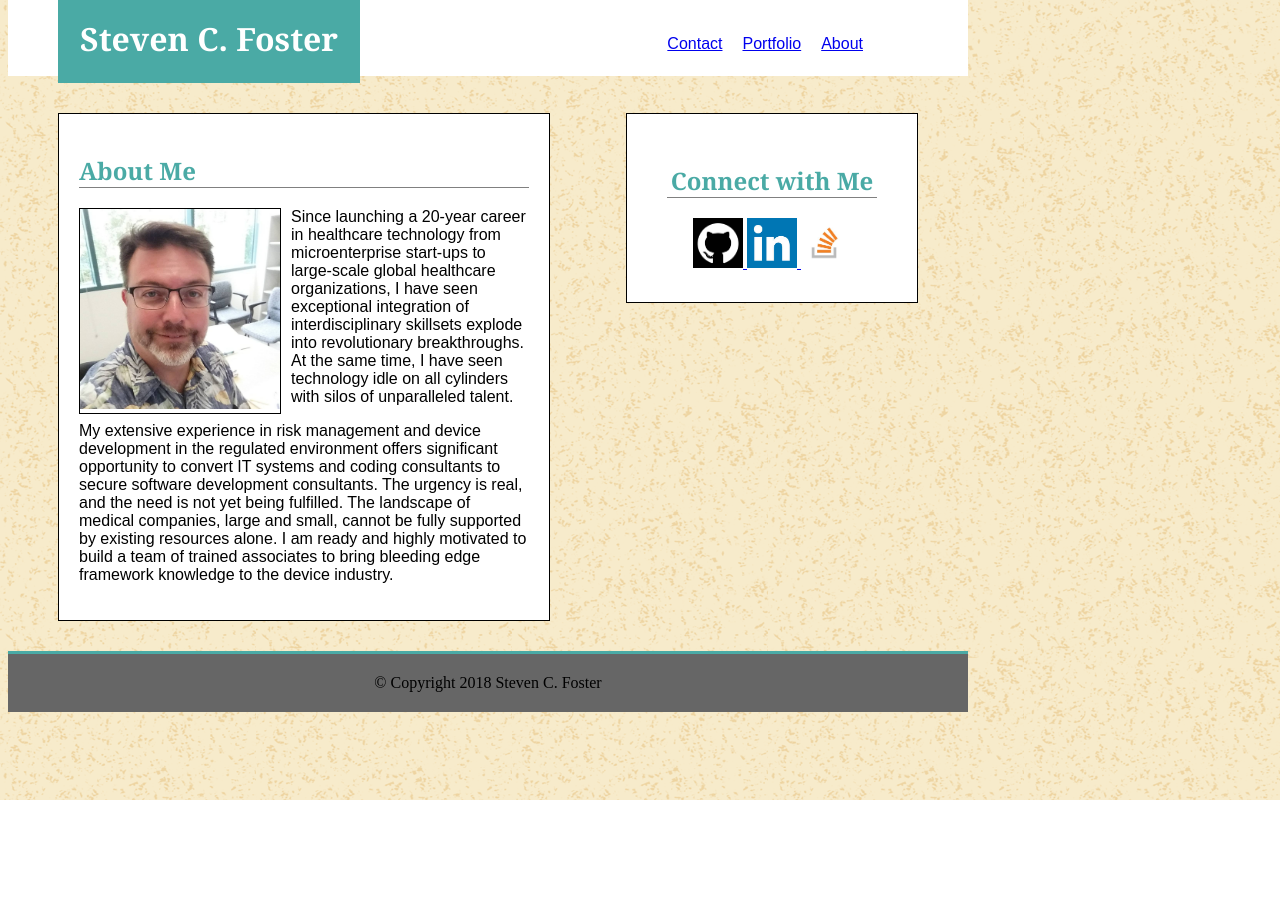
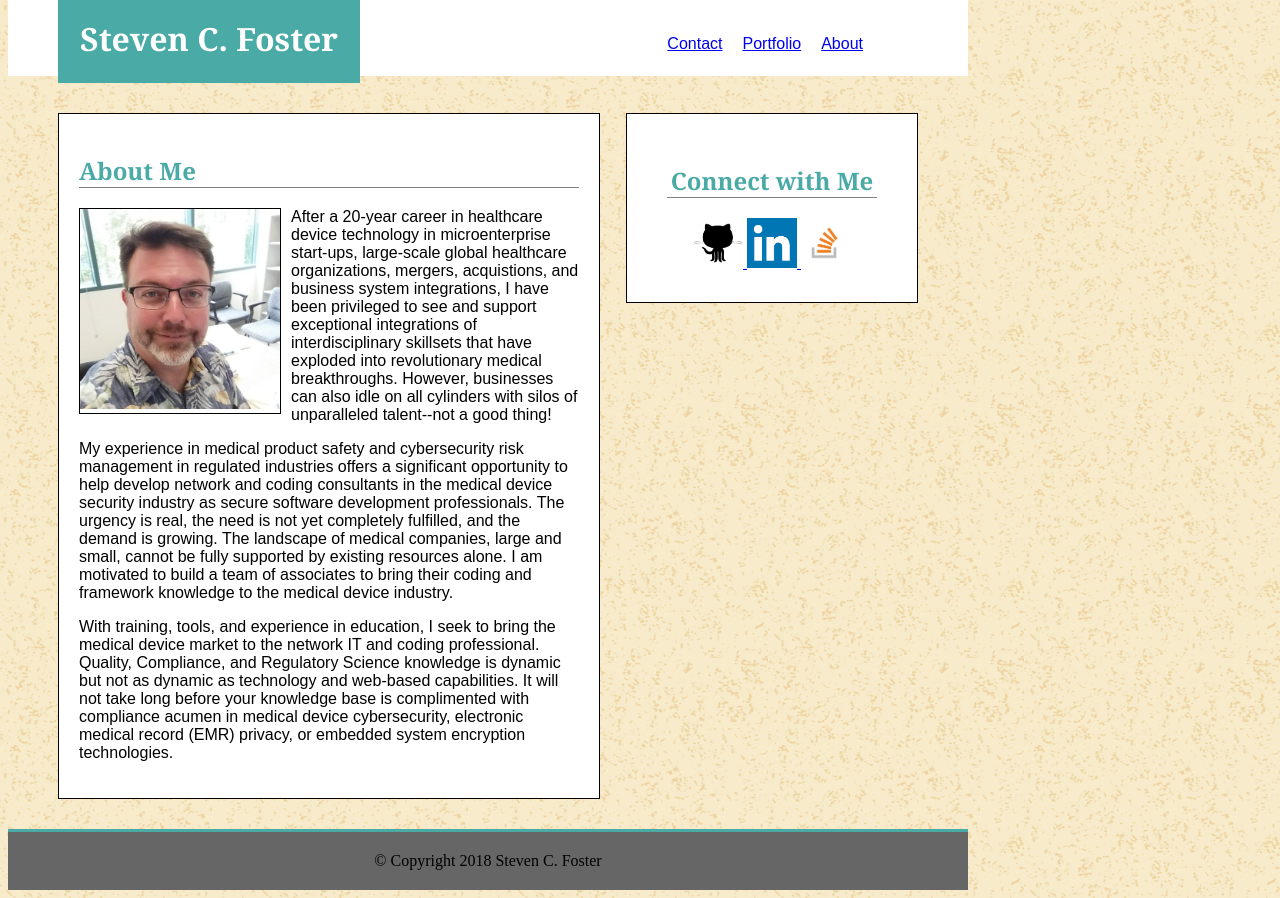
Before and after one commit to sfoster2008/Basic-Portfolio, a plain HTML site: page index.html in a window 1280 px wide. Before the commit the page ends 800 px from the top, so only its background shows below. Drawn offline with Linux system fonts and the light colour scheme.

Commit message:
updated html css and links

```diff
--- a/assets/css/style.css
+++ b/assets/css/style.css
@@ -45,7 +45,7 @@ li {
 
 .boxed {
     border: 1px solid black;
-    width: 450px;
+    width: 500px;
     padding: 20px;
     background-color: #ffffff;
     margin-top: 30px;
--- a/index.html
+++ b/index.html
@@ -15,9 +15,9 @@
         </div>
 
         <ul>
-            <li><a href="#">About</a></li>
-            <li><a href="#">Portfolio</a></li>
-            <li><a href="#">Contact</a></li>
+            <li><a href="./index.html">About</a></li>
+            <li><a href="./portfolio.html">Portfolio</a></li>
+            <li><a href="./contact.html">Contact</a></li>
         </ul>
 
     </header>
@@ -35,9 +35,12 @@
                     </div>
 
                     <div id="para1">
-                    <p>Since launching a 20-year career in healthcare technology from microenterprise start-ups to large-scale global healthcare organizations, I have seen exceptional integration of interdisciplinary skillsets explode into revolutionary breakthroughs.  At the same time, I have seen technology idle on all cylinders with silos of unparalleled talent.</p>
 
-                    <p>My extensive experience in risk management and device development in the regulated environment offers significant opportunity to convert IT systems and coding consultants to secure software development consultants.  The urgency is real, and the need is not yet being fulfilled.  The landscape of medical companies, large and small, cannot be fully supported by existing resources alone.  I am ready and highly motivated to build a team of trained associates to bring bleeding edge framework knowledge to the device industry.</p>
+                    <p>After a 20-year career in healthcare device technology in microenterprise start-ups, large-scale global healthcare organizations, mergers, acquistions, and business system integrations, I have been privileged to see and support exceptional integrations of interdisciplinary skillsets that have exploded into revolutionary medical breakthroughs.  However, businesses can also idle on all cylinders with silos of unparalleled talent--not a good thing!</p>
+
+                    <p>My experience in medical product safety and cybersecurity risk management in regulated industries offers a significant opportunity to help develop network and coding consultants in the medical device security industry as secure software development professionals.  The urgency is real, the need is not yet completely fulfilled, and the demand is growing.  The landscape of medical companies, large and small, cannot be fully supported by existing resources alone.  I am motivated to build a team of associates to bring their coding and framework knowledge to the medical device industry.</p>
+
+                    <p>With training, tools, and experience in education, I seek to bring the medical device market to the network IT and coding professional.  Quality, Compliance, and Regulatory Science knowledge is dynamic but not as dynamic as technology and web-based capabilities.  It will not take long before your knowledge base is complimented with compliance acumen in medical device cybersecurity, electronic medical record (EMR) privacy, or embedded system encryption technologies.</p>
                     </div>
             </div>
 
@@ -49,7 +52,7 @@
             <h2>Connect with Me</h2>
 
             <a href="https://github.com/sfoster2008">
-                <img src="./assets/images/github.png" alt="github" width="50px" height="50px">
+                <img src="./assets/images/github.jpg" alt="github" width="50px" height="50px">
             </a>
 
             <a href="https://www.linkedin.com/feed/">
```
Also changed, not shown: contact.html (+4 -4 lines), portfolio.html (+4 -4 lines), assets/images/github.jpg (added).
